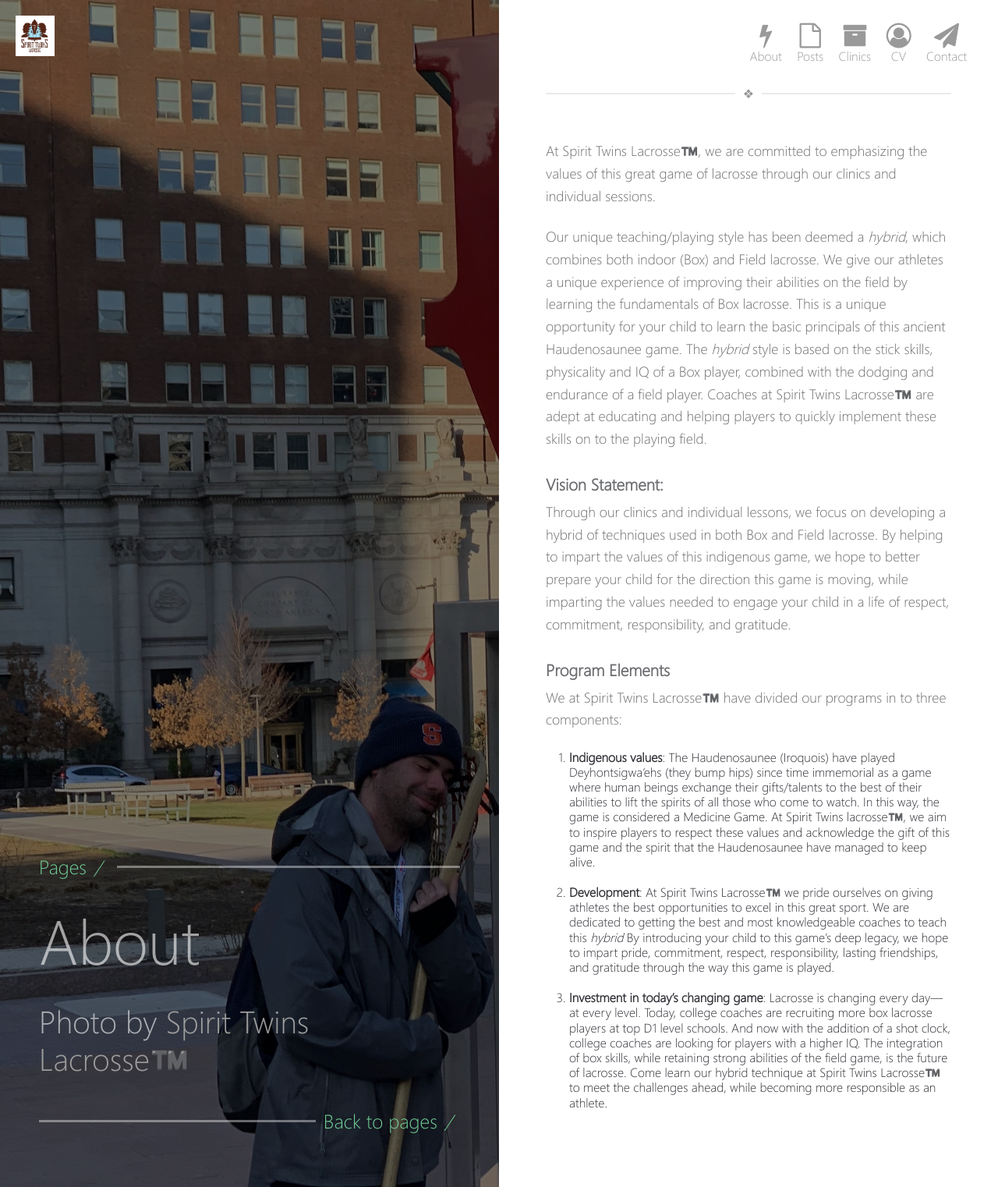
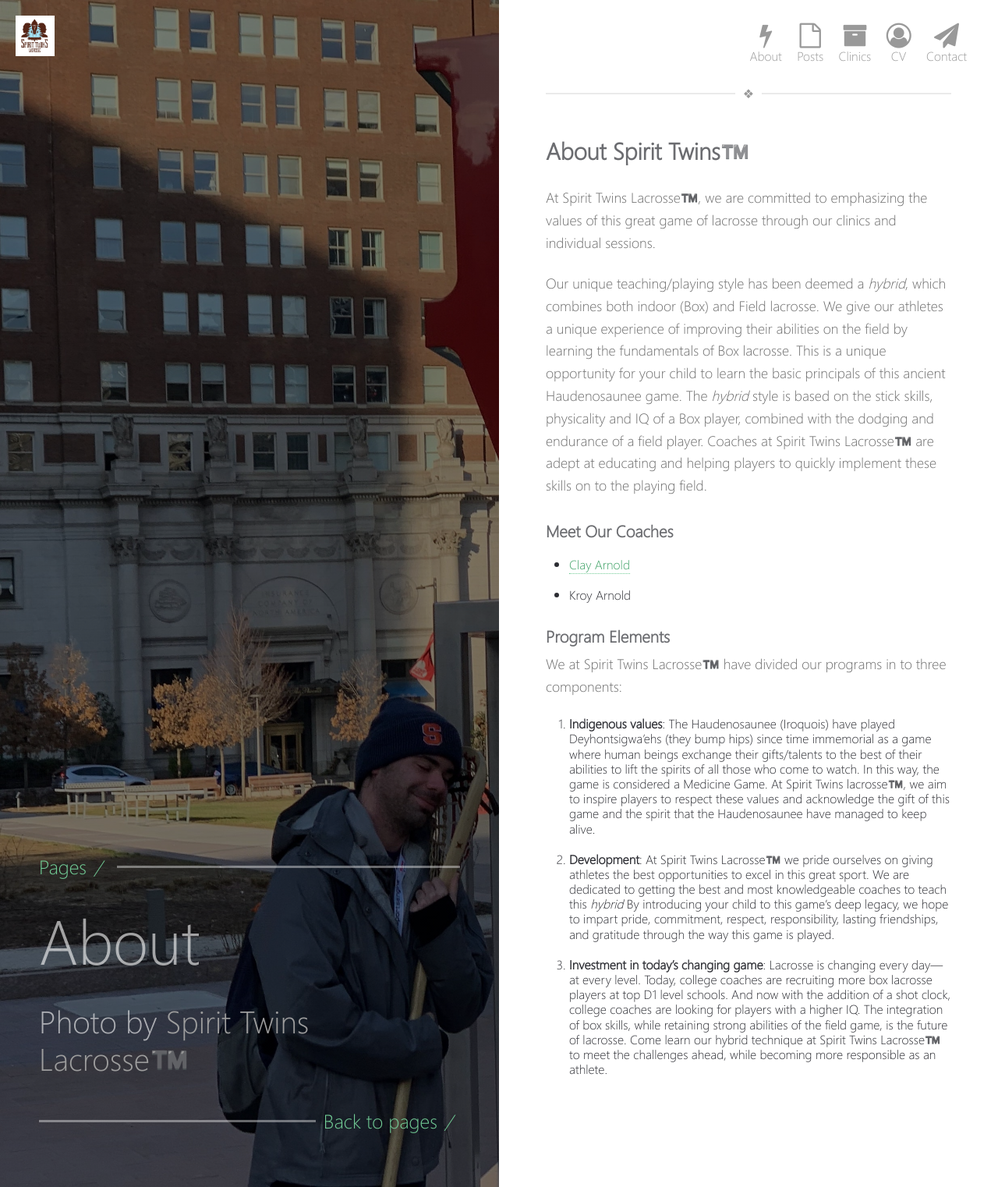
Before and after one commit to adamdjbrett/spirittwinslacrosse.com, a Jekyll site: the page built from _pages/about.md, in a window 1280 px wide. Shown: the whole page at 78% size. Built offline with Jekyll 4.4.1, drawn with Linux system fonts in a browser that asks for light colours.

Commit message:
Update about.md
added coaches

```diff
--- a/_pages/about.md
+++ b/_pages/about.md
@@ -4,15 +4,15 @@
 sitemap: true
 permalink: /about/
 ---
-
+## About Spirit Twins™️
 At Spirit Twins Lacrosse™️, we are committed to emphasizing the values of this great game of lacrosse through our clinics and individual sessions.
 
 Our unique teaching/playing style has been deemed a _hybrid_, which combines both indoor (Box) and Field lacrosse. We give our athletes a unique experience of improving their abilities on the field by learning the fundamentals of Box lacrosse. This is a unique opportunity for your child to learn the basic principals of this ancient Haudenosaunee game. The _hybrid_ style is based on the stick skills, physicality and IQ of a Box player, combined with the dodging and endurance of a field player. Coaches at Spirit Twins Lacrosse™️ are adept at educating and helping players to quickly implement these skills on to the playing field.
 
-### Vision Statement:
+### Meet Our Coaches
 
-Through our clinics and individual lessons, we focus on developing a hybrid of techniques used in both Box and Field lacrosse. By helping to impart the values of this indigenous game, we hope to better prepare your child for the direction this game is moving, while imparting the values needed to engage your child in a life of respect, commitment, responsibility, and gratitude.
-
+- [Clay Arnold](clay-arnold)
+- Kroy Arnold
 
 
 ### Program Elements
```
